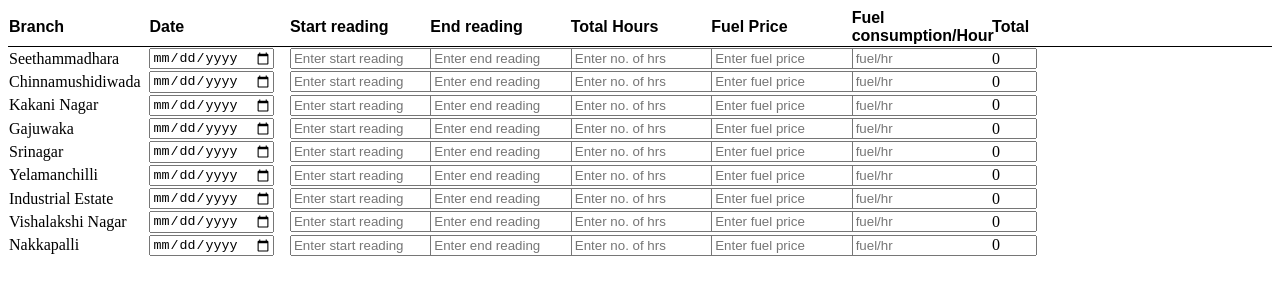
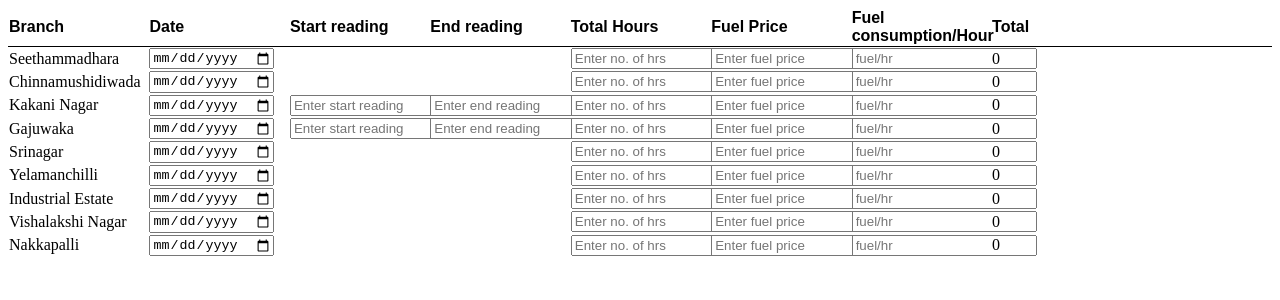
Before and after one commit to Beesettyrakesh/bill-generator, a Next.js app: page / in a window 1280 px wide. Shown: the top 300 px of the page. Built offline with nearby package versions, Linux system fonts and the light colour scheme.

Commit message:
Added extra conditions to the input fields.

```diff
--- a/components/TableRow.tsx
+++ b/components/TableRow.tsx
@@ -10,8 +10,16 @@ const TableRow = (props: TableRowProps) => {
             <tr className="bank-row">
                 <td>{props.branch.name}</td>
                 <td><input type="date"/></td>
-                <td><input type="text" placeholder="Enter start reading"/></td>
-                <td><input type="text" placeholder="Enter end reading"/></td>
+                {
+                    props.branch.template === "START_AND_END"
+                        ? <td><input type="text" placeholder="Enter start reading"/></td>
+                        : <td></td>
+                }
+                {
+                    props.branch.template === "START_AND_END"
+                        ? <td><input type="text" placeholder="Enter end reading"/></td>
+                        : <td></td>
+                }
                 <td><input type="text" placeholder="Enter no. of hrs"/></td>
                 <td><input type="text" placeholder="Enter fuel price"/></td>
                 <td><input type="text" placeholder="fuel/hr"/></td>
```
